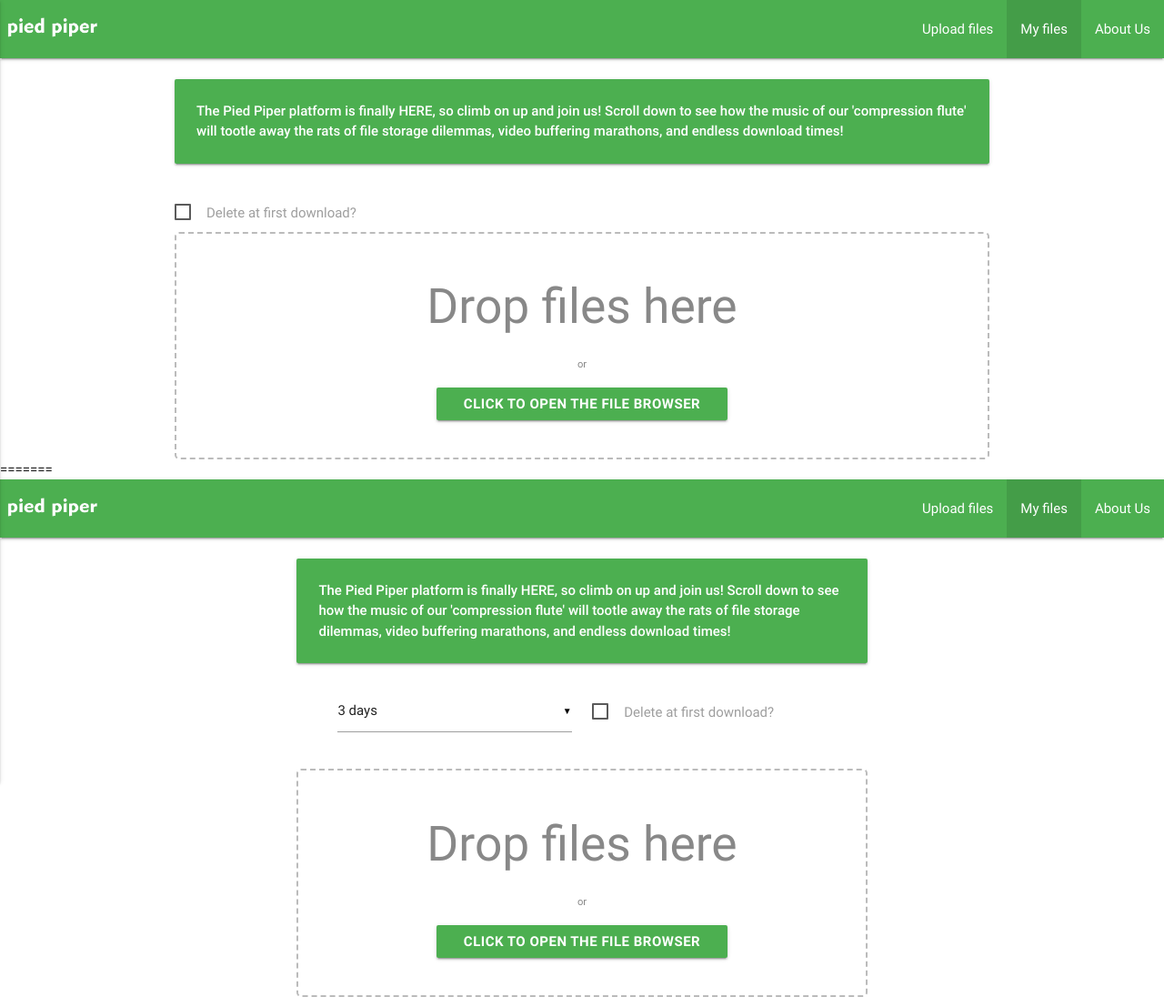
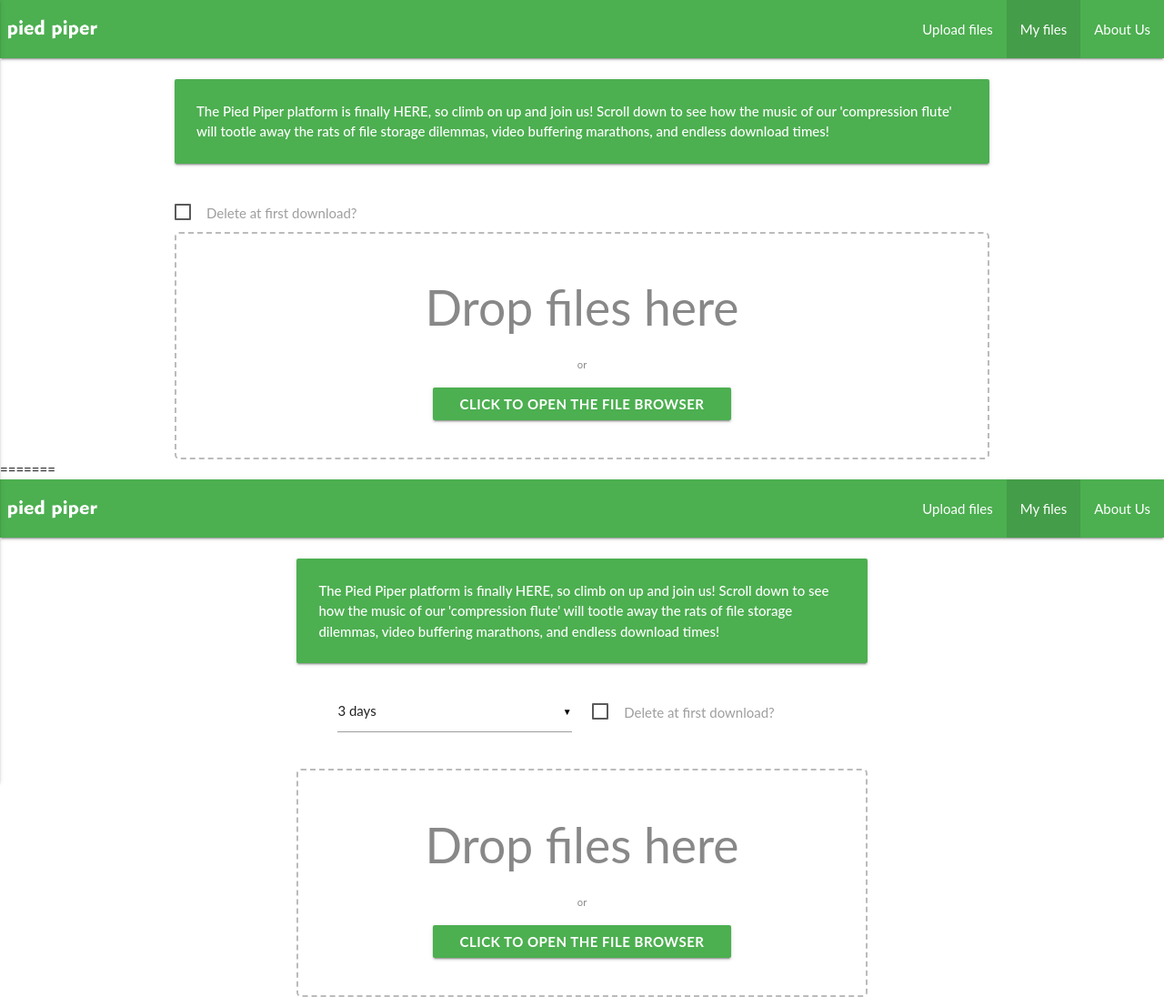
Before and after one commit to Gr8fulTed/Pied-Piper, a plain HTML site: page index.html in a window 1280 px wide. Shown: the whole page at 91% size. Drawn offline with nearby package versions, Linux system fonts and the light colour scheme.

Commit message:
Update pp.css

```diff
--- a/css/pp.css
+++ b/css/pp.css
@@ -1,4 +1,3 @@
-<<<<<<< HEAD:css/pp.css
 body {
     margin: 0;
     font-family: 'Lato', sans-serif;
@@ -198,4 +197,3 @@ a.classic:focus {
 .hiddendiv.common {
     min-height: 170px;
 }
->>>>>>> origin/master:css/pp.css
```
